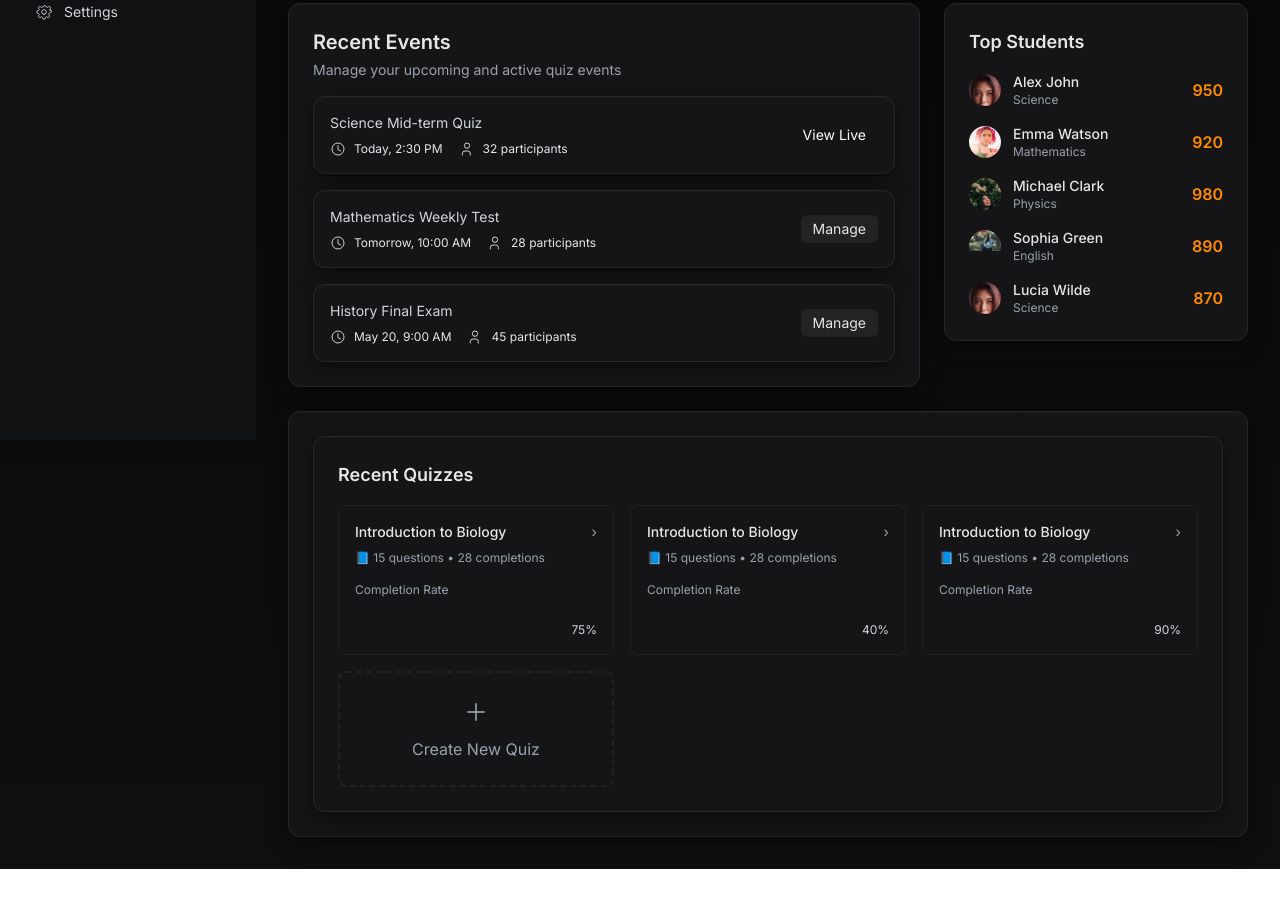
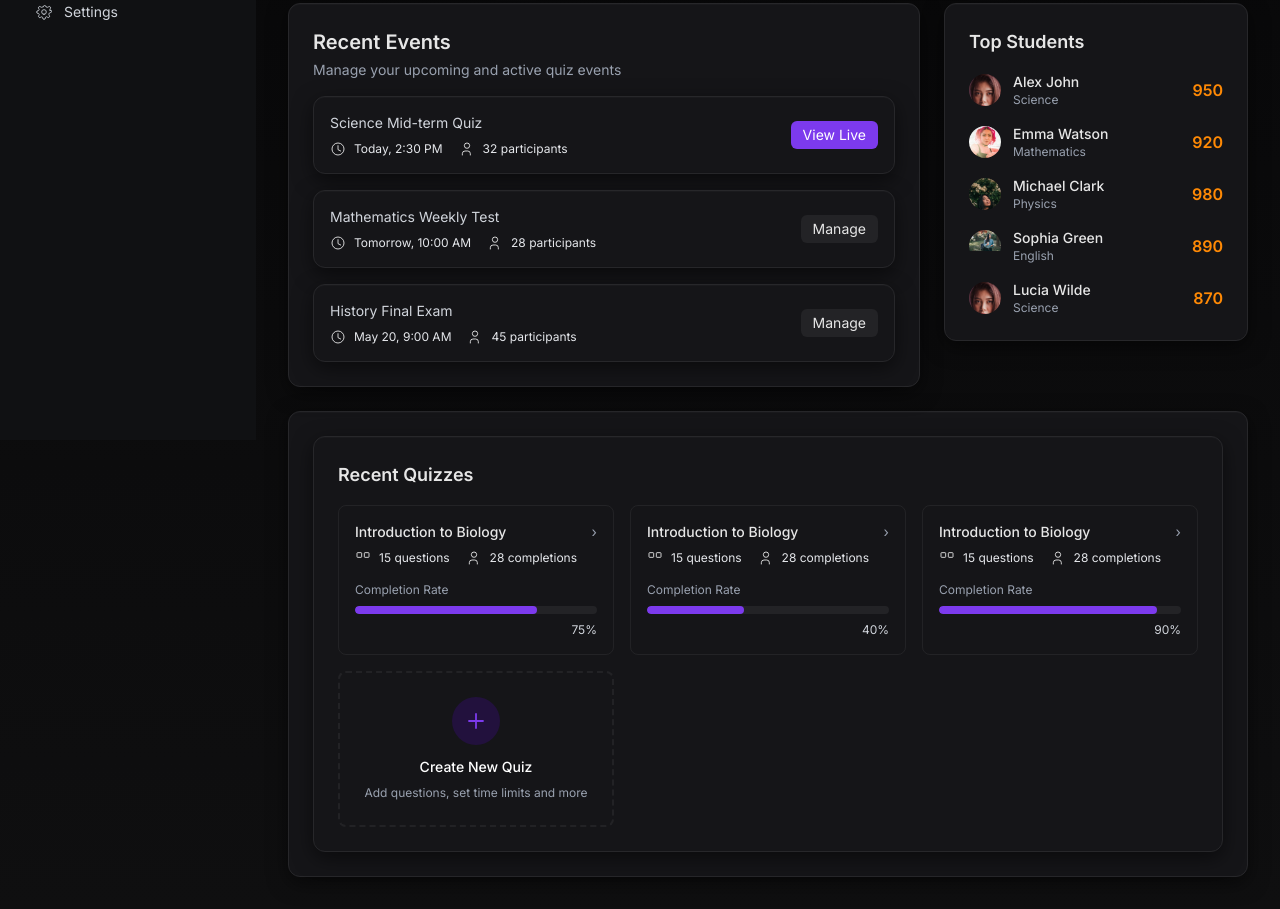
Before and after one commit to Shreyanshi210205/QuizMate, a Next.js app in the folder frontend/: page /teacher/dashboard in a window 1280 px wide. Shown: the part 360-1269 px from the top of the page. Before the commit the page ends 1229 px from the top, so only its background shows below. Built offline with nearby package versions, Linux system fonts and the light colour scheme.

Commit message:
update styles for EventCard, RecentQuizzes, Sidebar, and Topbar components

```diff
--- a/frontend/src/components/EventCard.tsx
+++ b/frontend/src/components/EventCard.tsx
@@ -23,7 +23,7 @@ export default function EventCard({ title, when, participants, badge }: { title:
       </div>
       <div className="flex items-center gap-2">
         {badge === "Live" ? (
-          <span className="bg-gradient-to-r from-var(--accent-from) to-var(--accent-to) text-white px-3 py-1 rounded-md text-sm">View Live</span>
+          <span className="text-white px-3 py-1 rounded-md text-sm" style={{ backgroundColor: '#7C3AED' }}>View Live</span>
         ) : (
           <span className="bg-white/6 px-3 py-1 rounded-md text-sm">Manage</span>
         )}
--- a/frontend/src/components/RecentQuizzes.tsx
+++ b/frontend/src/components/RecentQuizzes.tsx
@@ -4,23 +4,35 @@ export default function RecentQuizzes({ quizzes }: { quizzes: Array<{id:string,t
   return (
     <div className="card-bg rounded-lg p-6">
       <h3 className="text-lg font-semibold mb-4">Recent Quizzes</h3>
-
       <div className="grid grid-cols-1 md:grid-cols-3 gap-4">
         {quizzes.map(q => (
           <div key={q.id} className="bg-transparent border border-white/6 rounded-lg p-4">
             <div className="flex justify-between items-start">
               <div>
                 <div className="text-sm font-medium">{q.title}</div>
-                <div className="text-xs text-gray-400 mt-2">
-                  📘 {q.questions} questions • {q.completions} completions
+                <div className="text-xs text-gray-400 mt-2 flex gap-4 items-center">
+                  <span className="flex items-center gap-2 text-gray-200">
+                    <svg className="w-4 h-4" viewBox="0 0 24 24" fill="none" xmlns="http://www.w3.org/2000/svg">
+                      <rect x="3" y="4" width="7" height="7" stroke="white" strokeWidth="1.2" rx="1" />
+                      <rect x="14" y="4" width="7" height="7" stroke="white" strokeWidth="1.2" rx="1" />
+                    </svg>
+                    {q.questions} questions
+                  </span>
+                  <span className="flex items-center gap-2 text-gray-200">
+                    <svg className="w-4 h-4" viewBox="0 0 24 24" fill="none" xmlns="http://www.w3.org/2000/svg">
+                      <path d="M17 21v-2a4 4 0 0 0-4-4H9a4 4 0 0 0-4 4v2" stroke="white" strokeWidth="1.2" strokeLinecap="round" strokeLinejoin="round" />
+                      <circle cx="12" cy="7" r="4" stroke="white" strokeWidth="1.2" />
+                    </svg>
+                    {q.completions} completions
+                  </span>
                 </div>
               </div>
               <div className="text-sm text-gray-400">›</div>
             </div>
 
             <div className="mt-4 text-xs text-gray-400">Completion Rate</div>
-            <div className="mt-2 progress-track h-2">
-              <div className="progress-fill h-2" style={{ width: `${q.completionRate}%` }} />
+            <div className="mt-2 h-2 bg-white/6 rounded-full overflow-hidden">
+              <div className="h-2 rounded-full" style={{ width: `${q.completionRate}%`, backgroundColor: '#7C3AED' }} />
             </div>
             <div className="text-xs text-gray-300 mt-2 text-right">{q.completionRate}%</div>
           </div>
@@ -28,8 +40,13 @@ export default function RecentQuizzes({ quizzes }: { quizzes: Array<{id:string,t
 
         <div className="border-2 border-dashed border-white/6 rounded-lg flex items-center justify-center p-6 text-gray-400">
           <div className="text-center">
-            <div className="text-2xl">＋</div>
-            <div className="mt-2">Create New Quiz</div>
+            <div className="w-12 h-12 rounded-full mx-auto mb-3 flex items-center justify-center" style={{ backgroundColor: '#22113d' }}>
+              <svg className="w-6 h-6 text-[#7C3AED]" viewBox="0 0 24 24" fill="none" xmlns="http://www.w3.org/2000/svg">
+                <path d="M12 5v14M5 12h14" stroke="#7C3AED" strokeWidth="1.8" strokeLinecap="round" strokeLinejoin="round" />
+              </svg>
+            </div>
+            <div className="text-sm font-medium text-white">Create New Quiz</div>
+            <div className="text-xs text-gray-400 mt-2">Add questions, set time limits and more</div>
           </div>
         </div>
       </div>
--- a/frontend/src/components/Sidebar.tsx
+++ b/frontend/src/components/Sidebar.tsx
@@ -93,7 +93,7 @@ function NavItem({ href, label, icon, active = false }: { href: string; label: s
   const activeCls = 'text-white shadow-sm';
   const inactiveCls = 'text-gray-300 hover:bg-white/5 hover:text-white';
 
-  const activeStyle = active ? { backgroundImage: 'linear-gradient(90deg,var(--accent-from),var(--accent-to))' } : undefined;
+  const activeStyle = active ? { backgroundColor: '#7C3AED' } : undefined;
 
   return (
     <Link href={href} className={`${base} ${active ? activeCls : inactiveCls}`} style={activeStyle}>
--- a/frontend/src/components/Topbar.tsx
+++ b/frontend/src/components/Topbar.tsx
@@ -14,7 +14,7 @@ export default function Topbar() {
       </div>
 
       <div className="flex items-center gap-4">
-  <button className="px-4 py-2 rounded-lg text-sm font-semibold text-white shadow" style={{ backgroundImage: 'linear-gradient(90deg,var(--accent-from),var(--accent-to))' }}>+ Create New Quiz</button>
+  <button className="px-4 py-2 rounded-lg text-sm font-semibold text-white shadow" style={{ backgroundColor: '#7C3AED' }}>+ Create New Quiz</button>
         <div className="w-10 h-10 rounded-full bg-white/6 flex items-center justify-center text-sm">A</div>
       </div>
     </div>
```
